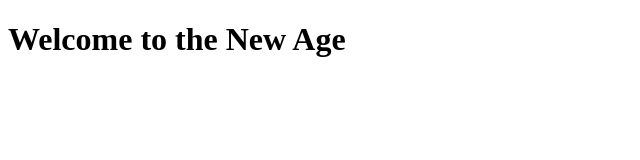
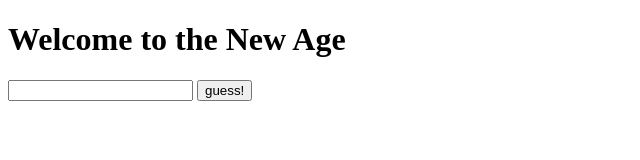
Before and after one commit to tronhd/head-githubdemo, a plain HTML site: page tronhw.html in a window 1280 px wide. Shown: the whole page, without its empty margins (0-640 px from the left). Drawn offline with Linux system fonts and the light colour scheme.

Commit message:
Good Maybe

```diff
--- a/tronhw.html
+++ b/tronhw.html
@@ -16,7 +16,8 @@
 <!--CHANGE THIS  NEXT LINE -->
   <script src="tronhw.js"></script>
   <h1>Welcome to the New Age</h1>
-
+  <input id="userInput"></input>
+  <button onClick="randomCheck()">guess!</button>
 
 </body>
 </html>
--- a/tronhw.js
+++ b/tronhw.js
@@ -101,3 +101,14 @@ console.log(cat(5,6,x))
   var i = "I did it some how, maybe?";
   console.log(i);
 })();
+
+//MATH
+
+
+  function randomCheck(){   if(document.getElementById('userInput').value > 7){
+    console.log("YYYYEEEEEESSSSS")
+  } else{
+    console.log("WWWWWHHHHHYYYY")
+  }
+  console.log(document.getElementById('userInput').value);
+  }
```
